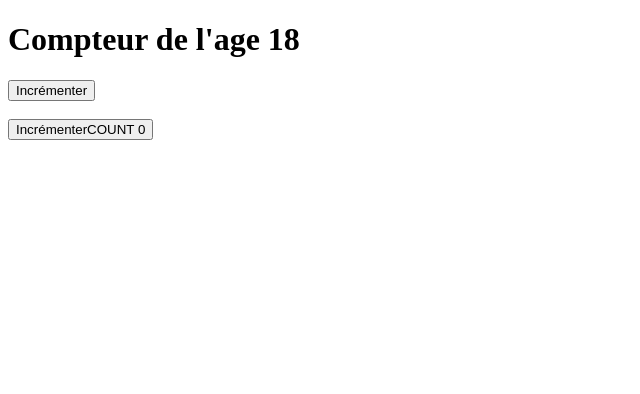
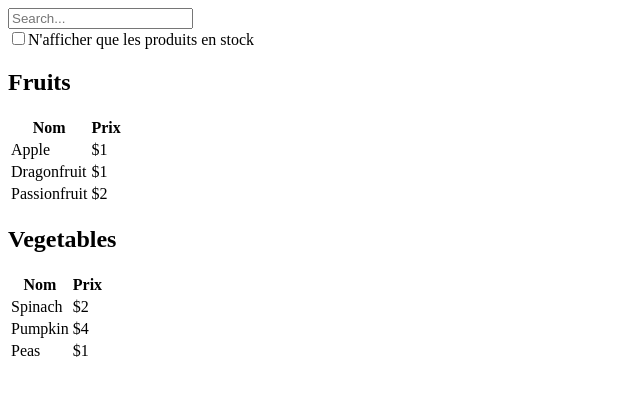
Before and after one commit to surnaturel/Grafikart_React, a React (Vite) app: page / in a window 1280 px wide. Shown: the top 394 px of the page, without its empty margins (0-640 px from the left). Built offline with nearby package versions, Linux system fonts and the light colour scheme.

Commit message:
premier TP

```diff
--- a/src/App.jsx
+++ b/src/App.jsx
@@ -1,30 +1,86 @@
-import React, { useState } from 'react';
+import React from 'react';
+
+const PRODUCTS = [
+  { category: "Fruits", price: "$1", stocked: true, name: "Apple" },
+  { category: "Fruits", price: "$1", stocked: true, name: "Dragonfruit" },
+  { category: "Fruits", price: "$2", stocked: false, name: "Passionfruit" },
+  { category: "Vegetables", price: "$2", stocked: true, name: "Spinach" },
+  { category: "Vegetables", price: "$4", stocked: false, name: "Pumpkin" },
+  { category: "Vegetables", price: "$1", stocked: true, name: "Peas" }
+];
 
 function App() {
-  // Utilisez le hook useState pour gérer l'état de "nb"
-  const [personne, setPersonne] = useState({
-    firstName : "Essoh",
-    lastName : "yannick",
-    age : 18
-  });
-  const [nb, setNb] = useState(0)
+  return (
+    <div>
+      <SearchBar />
+      <ProductTable products={PRODUCTS} />
+    </div>
+  );
+}
 
-  function increment() {
-    console.log('Bonjour');
-    setPersonne({ ...personne, age : personne.age++});
-  }
+function SearchBar() {
+  return (
+    <div>
+      <input type="text" placeholder="Search..." />
+      <Checkbox />
+    </div>
+  );
+}
 
-  function incrementCont() {
-    console.log('Bonjour nb');
-    setNb(nb + 1);
-  }
+function Checkbox() {
+  return (
+    <div>
+      <input type="checkbox" name="checkbox" id="checkbox" />
+      N'afficher que les produits en stock
+    </div>
+  );
+}
+
+function ProductTable(props) {
+  const { products } = props;
+  const categories = [...new Set(products.map(product => product.category))];
 
   return (
-    <>
-      <h1>Compteur de l'age {personne.age} </h1>
-      <button onClick={increment}>Incrémenter</button><br /><br />
-      <button onClick={incrementCont}>IncrémenterCOUNT {nb}</button>
-    </>
+    <div>
+      {categories.map(category => (
+        <ProductCategoryRow key={category} category={category} products={products} />
+      ))}
+    </div>
+  );
+}
+
+function ProductCategoryRow(props) {
+  const { category, products } = props;
+  const filteredProducts = products.filter(product => product.category === category);
+
+  return (
+    <div>
+      <h2>{category}</h2>
+      <ProductRow products={filteredProducts} />
+    </div>
+  );
+}
+
+function ProductRow(props) {
+  const { products } = props;
+
+  return (
+    <table>
+      <thead>
+        <tr>
+          <th>Nom</th>
+          <th>Prix</th>
+        </tr>
+      </thead>
+      <tbody>
+        {products.map(product => (
+          <tr key={product.name}>
+            <td>{product.name}</td>
+            <td>{product.price}</td>
+          </tr>
+        ))}
+      </tbody>
+    </table>
   );
 }
 
```
